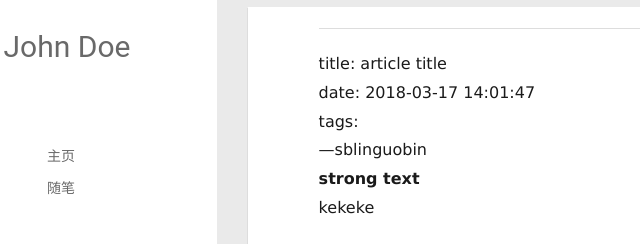
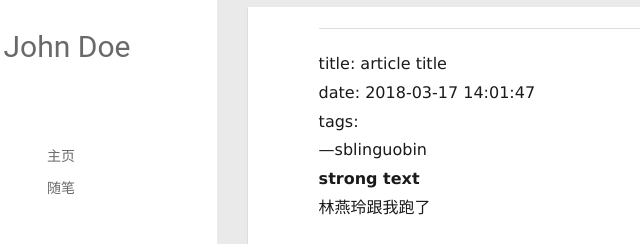
Before and after one commit to Zhuengqiang/Zhuengqiang.github.io, a plain HTML site: page index.html in a window 1280 px wide. Shown: the part 243-487 px from the top of the page, 83-723 px from the left. Drawn offline with Linux system fonts and the light colour scheme; no server answers.

Commit message:
Site updated: 2018-03-17 21:48:13

```diff
--- a/index.html
+++ b/index.html
@@ -219,7 +219,7 @@
     <div class="article-entry" itemprop="articleBody">
 
         <hr>
-<p>title: article title<br>date: 2018-03-17 14:01:47<br>tags:<br>—sblinguobin<br><strong>strong text</strong><br>kekeke</p>
+<p>title: article title<br>date: 2018-03-17 14:01:47<br>tags:<br>—sblinguobin<br><strong>strong text</strong><br>林燕玲跟我跑了</p>
 <p>kekeke</p>
 
 
```
Also changed, not shown: 2018/03/17/article-title/index.html (+5 -5 lines).
